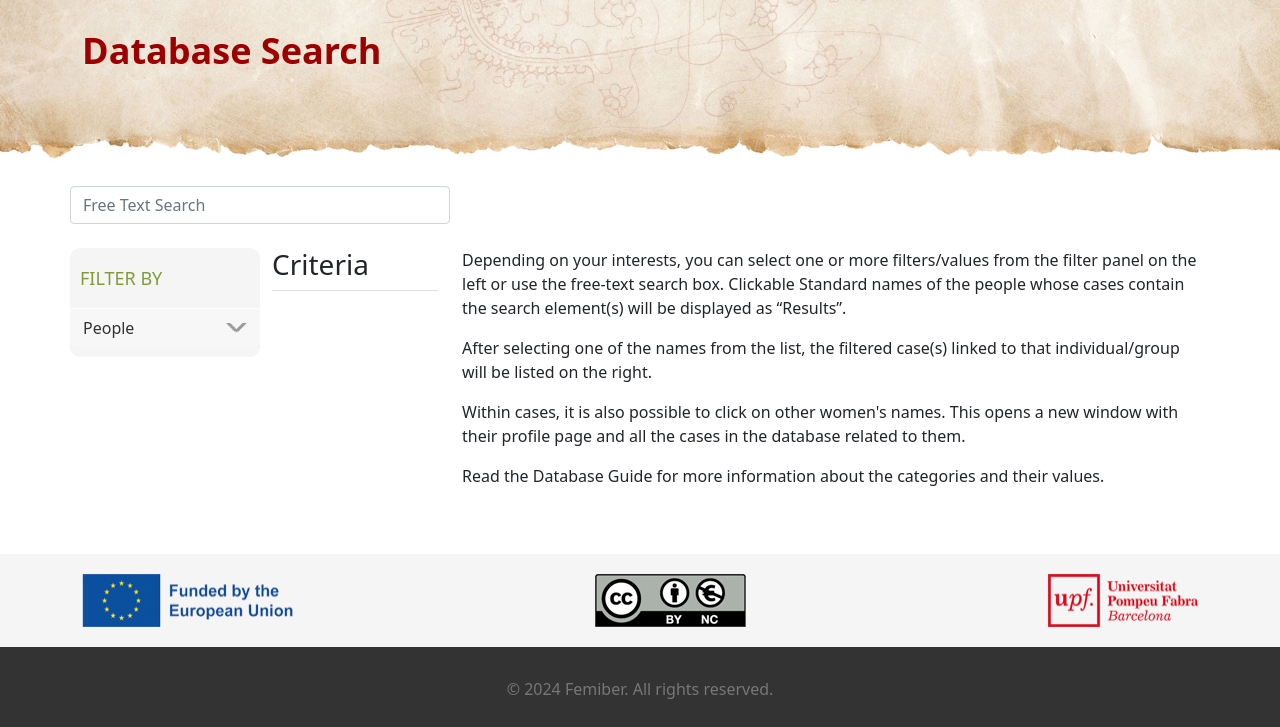
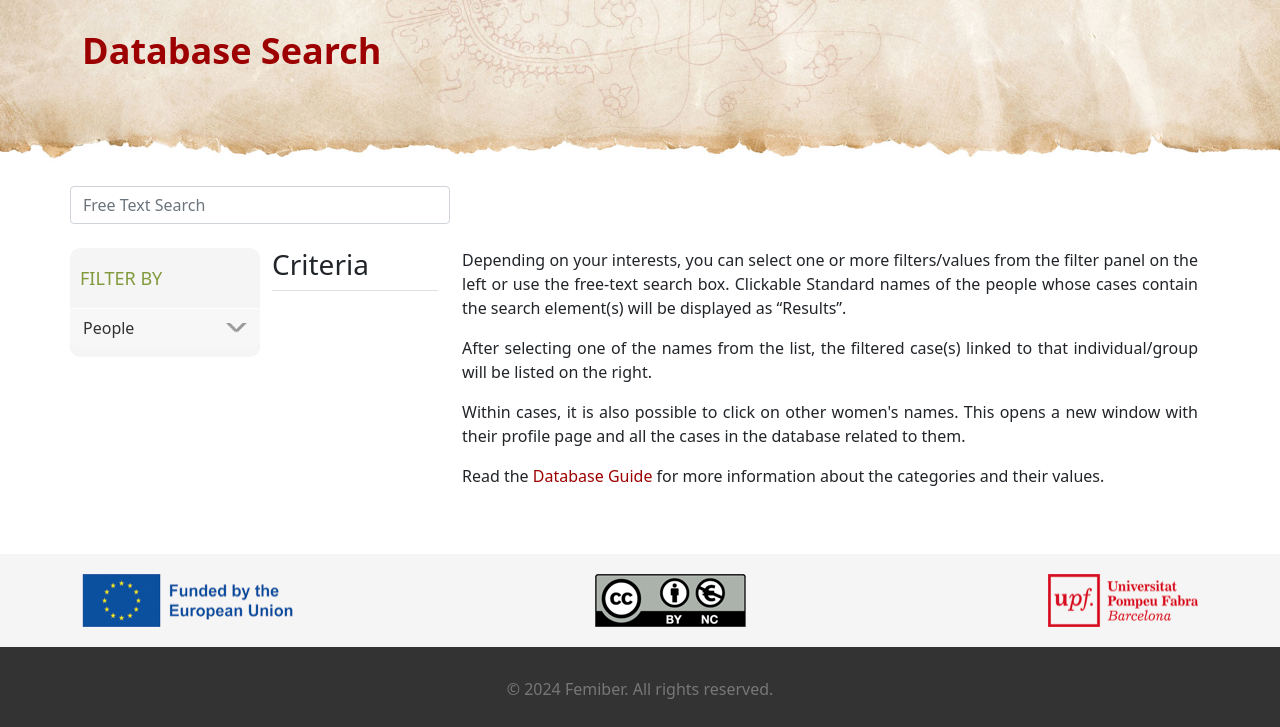
Before and after one commit to miiihaaas/Femiber, a Flask app: page /database_search in a window 1280 px wide. Shown: the part 103-830 px from the top of the page. Run offline with Flask 3, Linux system fonts and the light colour scheme; data that the repository does not hold is empty; some libraries are stand-ins or nearby versions.

Commit message:
izmene 5

```diff
--- a/femiber/static/femiber.css
+++ b/femiber/static/femiber.css
@@ -117,6 +117,12 @@ input[type=checkbox]:checked + .custom-checkbox::after { display: block; }
 .carousel-control-next-icon, .carousel-control-prev-icon { background-color: #a34d4c; border-radius: 50px; background-size: 24px; }
 .carousel-indicators { display: none; }
 
+/* dodao Mhas */
+/* dodao Mhas */
+#no-results p { text-align: justify; }
+/* dodao Mhas */
+/* dodao Mhas */
+
 @media (min-width: 992px) {
     .filter-box { position: sticky; top: 10px; }
     .filterby label { max-width: 170px; margin: -3px 0 4px 0; }
--- a/femiber/templates/about.html
+++ b/femiber/templates/about.html
@@ -44,6 +44,9 @@
                     <a href="https://books.openedition.org/esb/63">https://doi.org/10.4000/books.esb.63</a>
                 </p>
             </div>
+            <div class="d-flex justify-content-center">
+                <img src="{{ url_for('static', filename='img/femiber-logo.jpg') }}" alt="" class="img-fluid mw-30 pt-4">
+            </div>
         </div>
     </main>
 
--- a/femiber/templates/database_search.html
+++ b/femiber/templates/database_search.html
@@ -443,7 +443,7 @@
         <p>Depending on your interests, you can select one or more filters/values from the filter panel on the left or use the free-text search box. Clickable Standard names of the people whose cases contain the search element(s) will be displayed as “Results”.</p>
         <p>After selecting one of the names from the list, the filtered case(s) linked to that individual/group will be listed on the right.</p>
         <p>Within cases, it is also possible to click on other women's names. This opens a new window with their profile page and all the cases in the database related to them.</p>
-        <p>Read the Database Guide for more information about the categories and their values.</p>
+        <p>Read the <a href="{{ url_for('main.database_guide') }}">Database Guide</a> for more information about the categories and their values.</p>
         <!-- <img src="{{ url_for('static', filename='img/no-result-bg.png') }}" class="d-flex mx-auto" style="max-height: 40vh;"> -->
     </div>
     {% if criteria_options or filter_search_value %}
```
